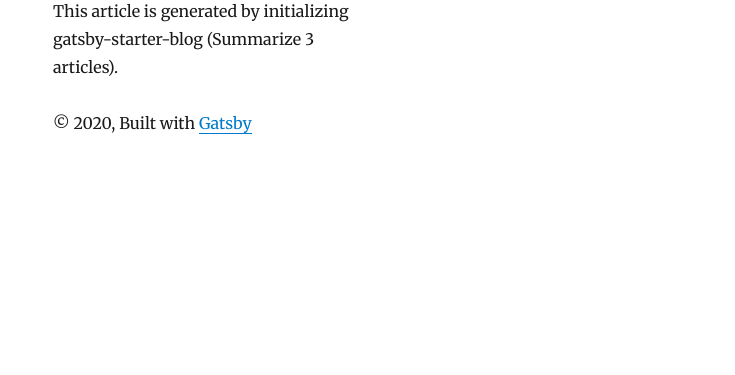
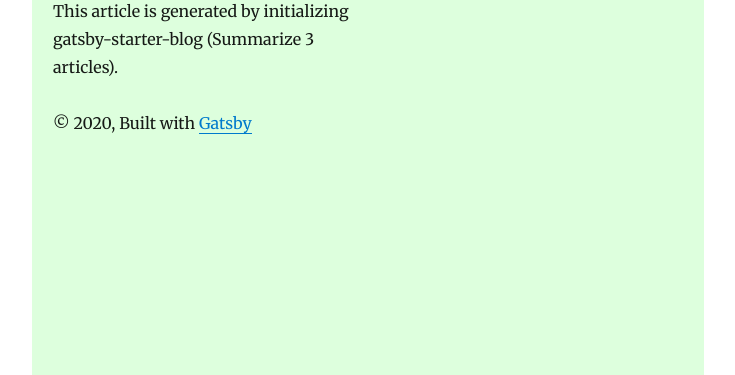
Before and after one commit to linnefromice/blog_practice, a Gatsby site in the folder gatsby_one/: page / in a window 1280 px wide. Shown: the part 425-800 px from the top of the page, without its empty margins (272-1007 px from the left). Built offline with nearby package versions, Linux system fonts and the light colour scheme; Gatsby itself is replaced by a stand-in of ours; some packages are replaced by stand-ins of ours.

Commit message:
update blog project - add background color

```diff
--- a/gatsby_one/src/components/layout.js
+++ b/gatsby_one/src/components/layout.js
@@ -54,6 +54,8 @@ const Layout = ({ location, title, children }) => {
         marginRight: `auto`,
         maxWidth: rhythm(24),
         padding: `${rhythm(1.5)} ${rhythm(3 / 4)}`,
+        height: `100vh`,
+        backgroundColor: `#DDFFDD`
       }}
     >
       <header>{header}</header>
```
